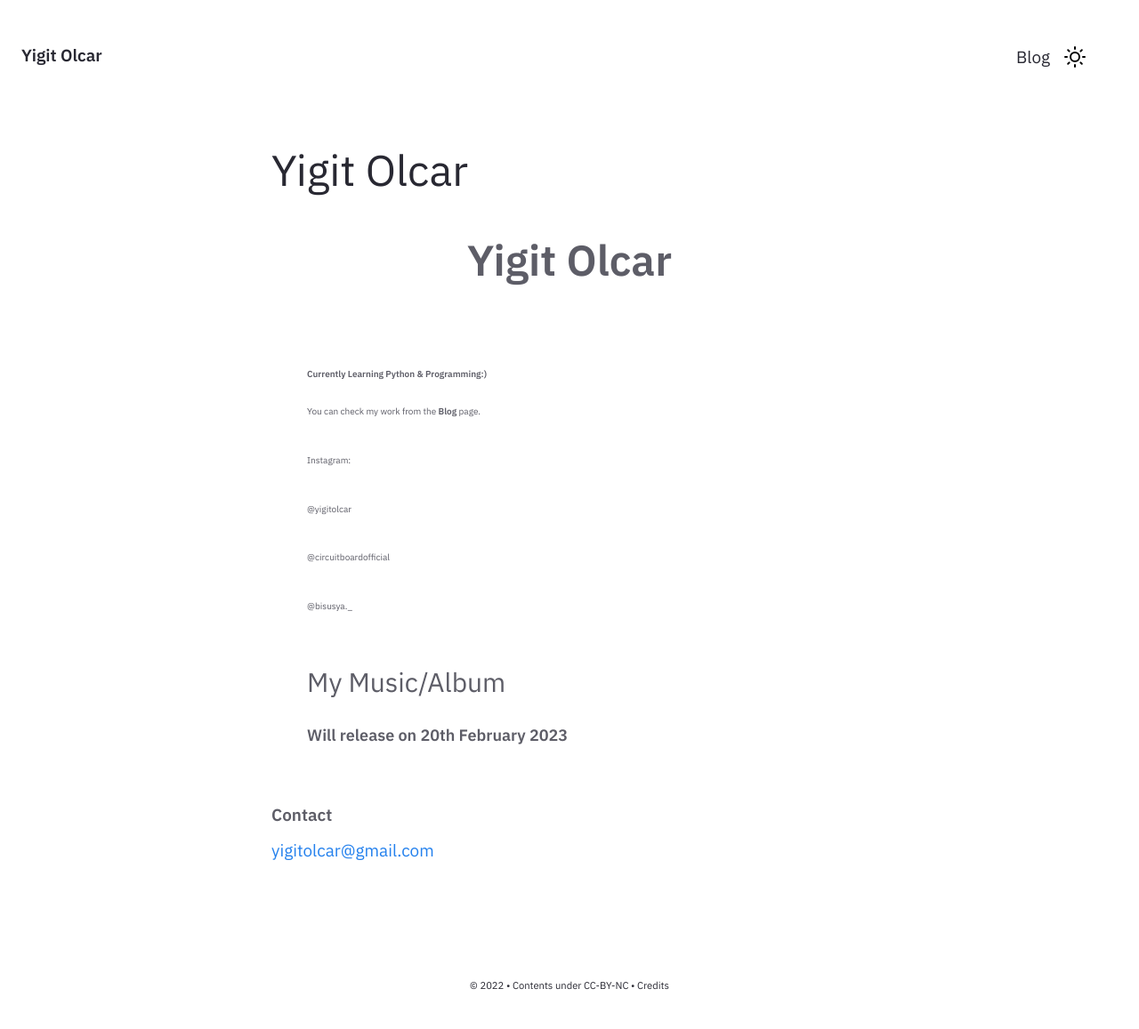
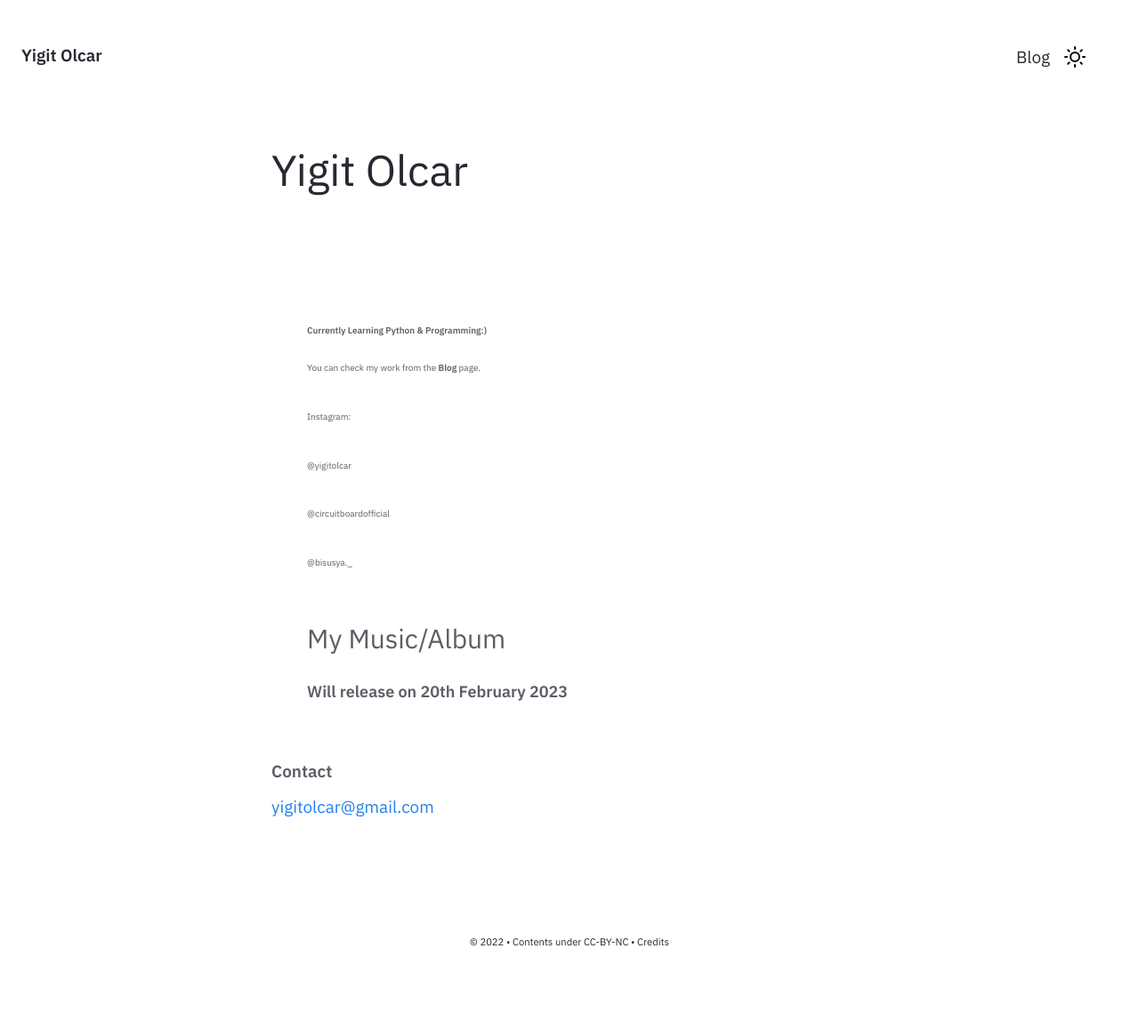
Before and after one commit to RedStoutheart/redstoutheart.github.io, a Jekyll site: the page built from pages/index.md, in a window 1280 px wide. Shown: the whole page at 89% size. Built offline with Jekyll 4.4.1, drawn with Linux system fonts in a browser that asks for light colours; after the commit the page ends 1108 px from its top, so only the background shows below that.

Commit message:
Layout Fix

```diff
--- a/_includes/Homepage.html
+++ b/_includes/Homepage.html
@@ -1,7 +1,6 @@
 <div class="home-intro">
     <div class="jumbo">{{site.heading}} </div>
     <div class="home-sub-text"> <h3>
-    <center><b><font size="+7">Yigit Olcar</font></b></center>
 <br>
     <ul>
         <font size="-2">
```
